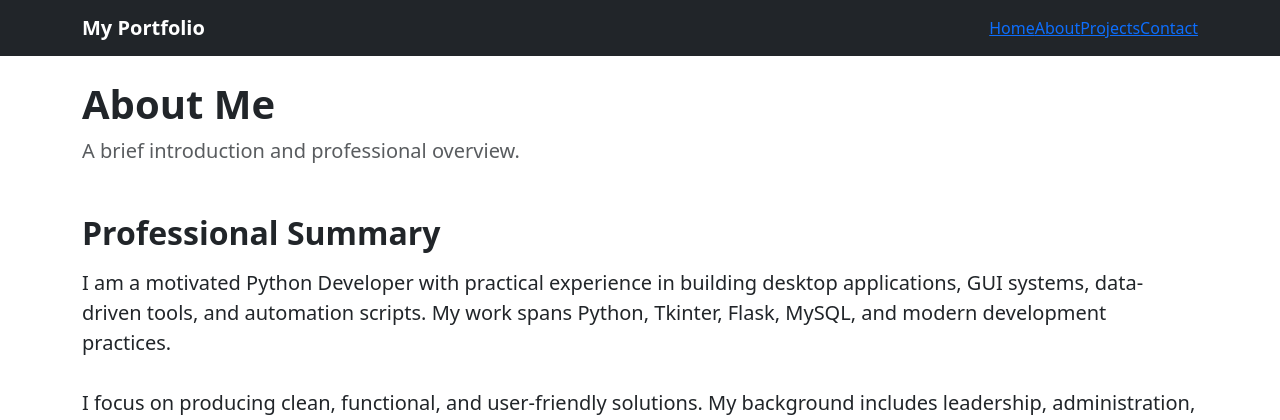
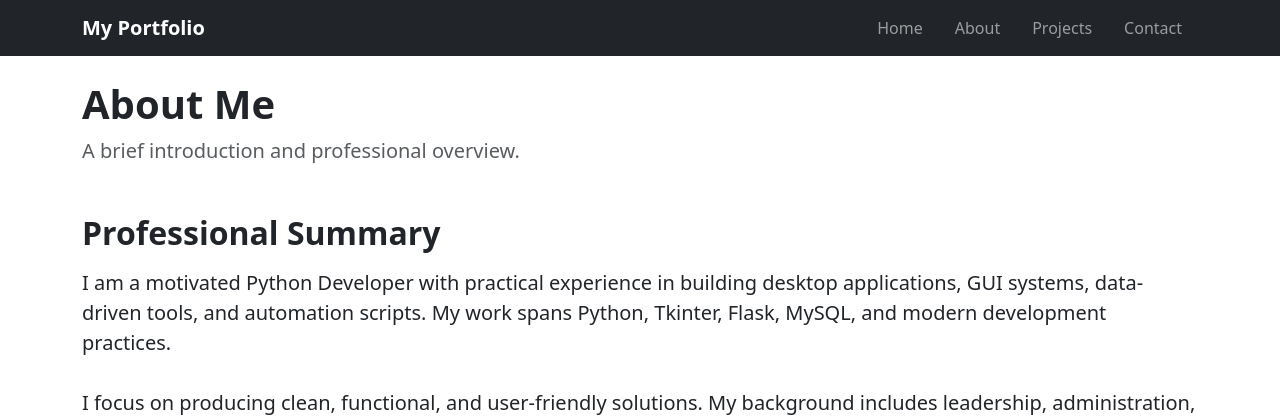
Before and after one commit to Umamco/Portfolio, a Flask app: page /about in a window 1280 px wide. Shown: the top 420 px of the page. Run offline with Flask 3, Linux system fonts and the light colour scheme.

Commit message:
Improved navbar on large screens sizes

```diff
--- a/templates/base.html
+++ b/templates/base.html
@@ -27,11 +27,12 @@
 
             <div class="collapse navbar-collapse" id="navMenu">
                 <ul class="navbar-nav ms-auto">
-                    <li class="nav-item"><a class="home-link" href="/">Home</a></li>
-                    <li class="nav-item"><a class="about-link" href="/about">About</a></li>
-                    <li class="nav-item"><a class="projects-link" href="/projects">Projects</a></li>
-                    <li class="nav-item"><a class="contact-link" href="/contact">Contact</a></li>
-                </ul>
+    <li class="nav-item mx-2"><a class="nav-link" href="/">Home</a></li>
+    <li class="nav-item mx-2"><a class="nav-link" href="/about">About</a></li>
+    <li class="nav-item mx-2"><a class="nav-link" href="/projects">Projects</a></li>
+    <li class="nav-item mx-2"><a class="nav-link" href="/contact">Contact</a></li>
+</ul>
+
             </div>
         </div>
     </nav>
```
